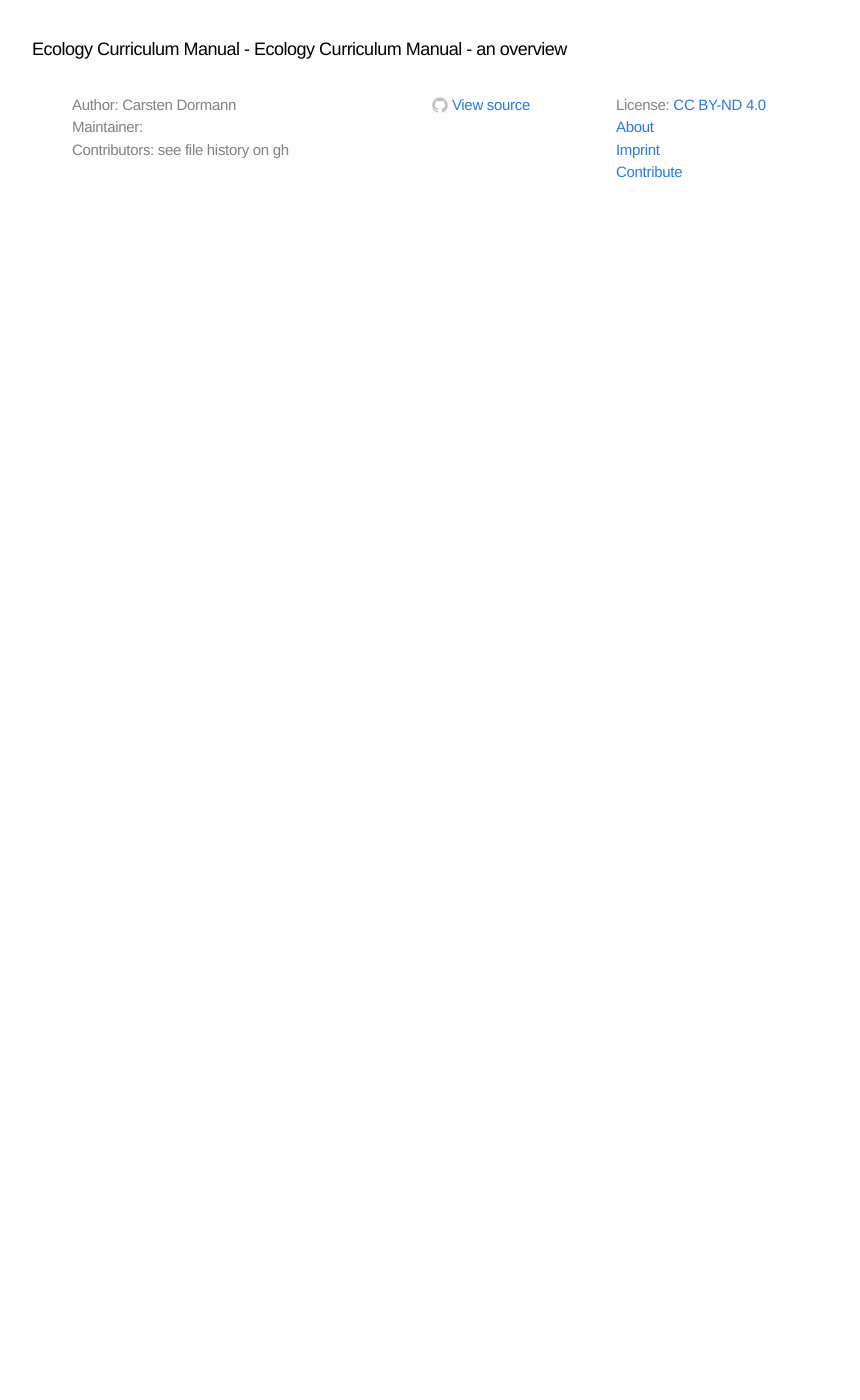
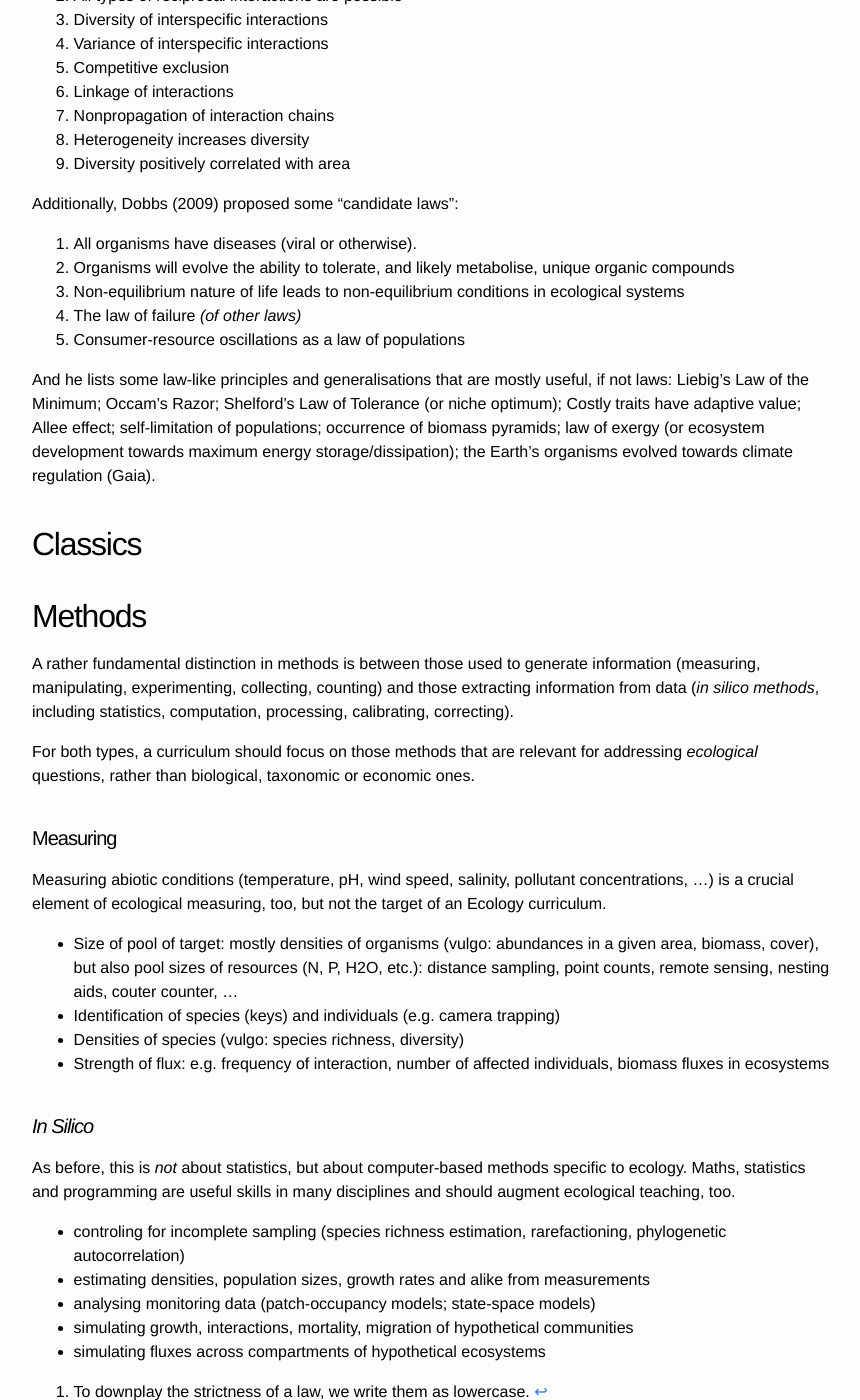
Before and after one commit to biometry/EcologyCurriculumManual, a Jekyll site: the page built from Manual/Manual00-preface.md, in a window 1280 px wide and 1400 px high, scrolled down 4256 px. Shown: the whole window, without its empty margins (208-1068 px from the left). Built offline with Jekyll 4.4.1, drawn with Linux system fonts in a browser that asks for light colours; before the commit the page ends 4501 px from its top, so only the background shows below that; some of the changed text lies outside the part shown.

Commit message:
some further text on theory and some first structuring remarks about methods

```diff
--- a/Manual/Manual00-preface.md
+++ b/Manual/Manual00-preface.md
@@ -10,9 +10,10 @@ labels: main
 The aim of this collaborative activity is to devise a globally applicable curriculum for teaching ecological science (Ecology with a capital E) in higher education. The reasoning is provided elsewhere (REF to Dormann & Mello 2022), but the important bit for *this* page is that we need to define what goes in, and what stays out. We need to *transparently* state purpose and logic of our guidelines, how to contribute to the Ecology Curriculum itself. That is the task of this EC Manual.
 
 
-### Principles of what goes in and what stays out
+### Principles of putting together the Ecology Curriculum
 Ecology textbooks are thick. This is partly because the range of ecological topics is vast, and partly because Ecology is taught through examples and case studies. A curriculum will have to strip this to a bare minimum, following the following principles:
 
+  - **Clarity is of paramount importance. Define, and use consistently, all relevant terms.** (Diversity, to name one example, typically means species richness, which in fact typically means species density. Such lack of clarity should be avoided, even if it means using "uncommon" language. Understanding is key, not words.)
   - **Laws are more important than patterns.** (If more solar radiation leads, in some long causal chain of events, to more species, then the much-observed latitudinal gradient in species richness is "merely" a consequence of the "energy principle". It is the principle that should be taught, and illustrated by the pattern.)
   - **The better understood should have precedence over the less understood.**
   - **Aggregated, higher-level state variables are easier to understand and predict than lower-level ones.**(Plant biomass per km<sup>2</sup> can be well predicted from precipitation and temperature, but plant species identity cannot, as it is contiguous on the species pool of the region.)
@@ -41,8 +42,9 @@ Making sure that contributed material can be used freely by everyone.
 
 ### Glossary & Definitions
 
+  - abundance: absolute quantification of items: number of individuals, biomass, cover
   - concept
-  - diversity
+  - diversity: abundance-weighted species density (richness per area)
   - evidence-based
   - folklore
   - law: a statement about a mechanism that is mostly true
@@ -54,7 +56,23 @@ Making sure that contributed material can be used freely by everyone.
 
 ### References
 
+Colyvan, M., & Ginzburg, L. R. (2003). Laws of nature and laws of ecology. Oikos, 101(3), 649–653. [link](https://doi.org/10.1034/j.1600-0706.2003.12349.x)
+
+Dodds, W. K. (2009). Laws, Theories, and Patterns in Ecology. University of California Press, Berkeley.
+
+Hutchinson, G. E. (1978). An Introduction to Population Ecology. Yale Univ. Press.
+
+Lawton, J. H. (1999). Are there general laws in ecology? Oikos, 84(2), 177–192.
+
+O’Hara, R. B. (2005). The anarchist’s guide to ecological theory. Or, we don’t need no stinkin’ laws. Oikos, 110(2), 390–393. [link](https://doi.org/10.1111/j.0030-1299.2005.13959.x)
+
+Odum, E. P. (1953). Fundamentals of Ecology. Saunders.
+
 Simberloff, D., & Von Holle, B. (1999). Positive interactions of nonindigenous species: Invasional meltdown? Biological Invasions, 1, 21–32.
+
+Travassos-Britto, B., Pardini, R., El-Hani, C. N., & Prado, P. I. (2021). Towards a pragmatic view of theories in ecology. Oikos, 130(6), 821–830. [link](https://doi.org/10.1111/oik.07314)
+
+Vellend, M. (2016). The Theory of Ecological Communities (Vol. 57). Princeton University Press. [link](https://press.princeton.edu/titles/10914.html)
 
 Yin, D., Meiners, S. J., Ni, M., Ye, Q., He, F., & Cadotte, M. W. (2022). Positive interactions of native species melt invasional meltdown over long-term plant succession. Ecology Letters, 25(12), 2584–2596. [link](https://doi.org/10.1111/ele.14127)
 
@@ -138,6 +156,32 @@ Additionally, Dobbs (2009) proposed some "candidate laws":
   4. The law of failure *(of other laws)*
   5. Consumer-resource oscillations as a law of populations
 
-And he lists some law-like principles that are mostly useful, if not laws.
+And he lists some law-like principles and generalisations that are mostly useful, if not laws: Liebig's Law of the Minimum; Occam's Razor; Shelford's Law of Tolerance (or niche optimum); Costly traits have adaptive value; Allee effect; self-limitation of populations; occurrence of biomass pyramids; law of exergy (or ecosystem development towards maximum energy storage/dissipation); the Earth's organisms evolved towards climate regulation (Gaia).
 
 [^1]: To downplay the strictness of a law, we write them as lowercase.
+
+
+## Classics
+
+
+## Methods
+A rather fundamental distinction in methods is between those used to generate information (measuring, manipulating, experimenting, collecting, counting) and those extracting information from data (*in silico methods*, including statistics, computation, processing, calibrating, correcting).
+
+For both types, a curriculum should focus on those methods that are relevant for addressing *ecological* questions, rather than biological, taxonomic or economic ones.
+
+#### Measuring
+Measuring abiotic conditions (temperature, pH, wind speed, salinity, pollutant concentrations, ...) is a crucial element of ecological measuring, too, but not the target of an Ecology curriculum.
+
+  - Size of pool of target: mostly densities of organisms (vulgo: abundances in a given area, biomass, cover), but also pool sizes of resources (N, P, H2O, etc.): distance sampling, point counts, remote sensing, nesting aids, couter counter, ...
+  - Identification of species (keys) and individuals (e.g. camera trapping)
+  - Densities of species (vulgo: species richness, diversity)
+  - Strength of flux: e.g. frequency of interaction, number of affected individuals, biomass fluxes in ecosystems
+
+#### *In Silico*
+As before, this is *not* about statistics, but about computer-based methods specific to ecology. Maths, statistics and programming are useful skills in many disciplines and should augment ecological teaching, too.
+
+  - controling for incomplete sampling (species richness estimation, rarefactioning, phylogenetic autocorrelation)
+  - estimating densities, population sizes, growth rates and alike from measurements
+  - analysing monitoring data (patch-occupancy models; state-space models)
+  - simulating growth, interactions, mortality, migration of hypothetical communities
+  - simulating fluxes across compartments of hypothetical ecosystems
```
Also changed, not shown: other parts of Manual/Manual00-preface.md (+1 -1 lines).
